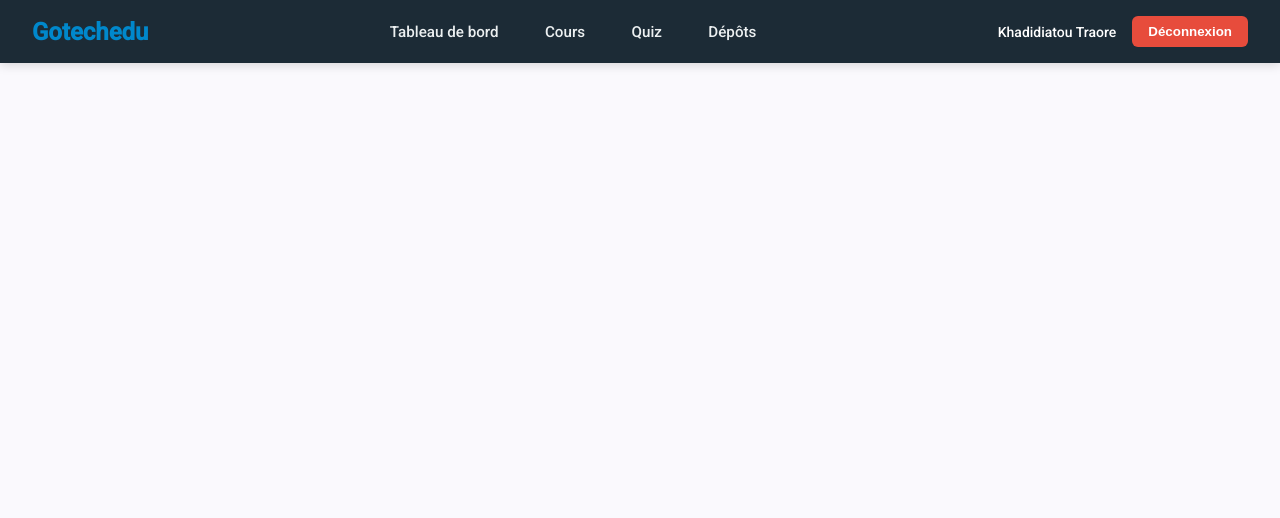
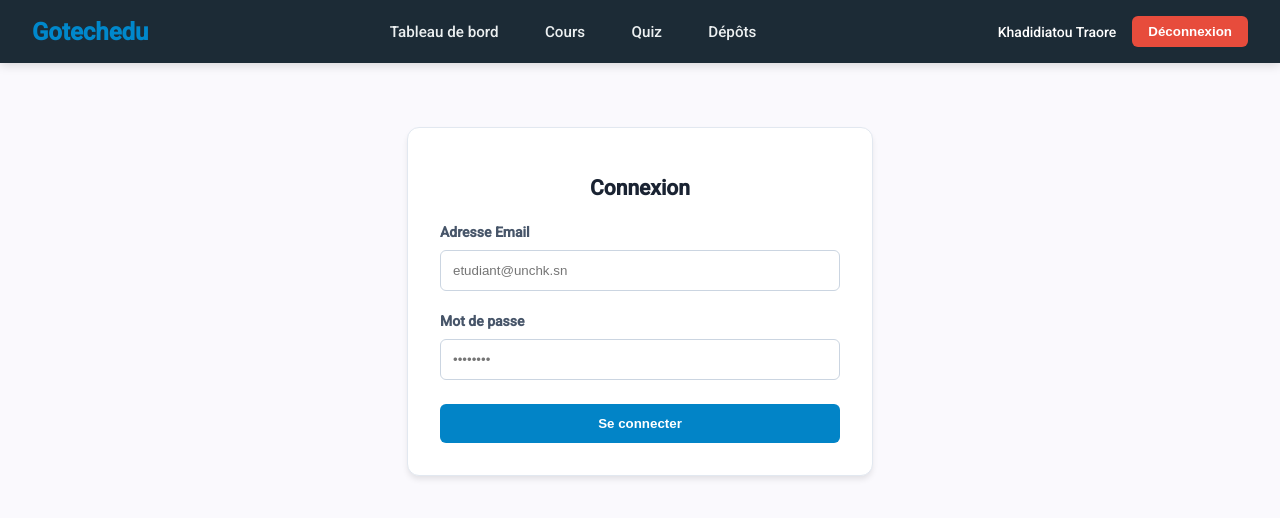
Before and after one commit to traorendeye3-hub/Gotechedu, an Angular app: page /login in a window 1280 px wide. Shown: the top 518 px of the page. Built offline with nearby package versions, Linux system fonts and the light colour scheme.

Commit message:
Fix router-outlet and navbar display

```diff
--- a/src/app/app.html
+++ b/src/app/app.html
@@ -1,4 +1,4 @@
-<!-- Navbar horizontale (visible uniquement si l'utilisateur est authentifié) -->
+<!-- Navbar horizontale -->
 <header *ngIf="isAuthenticated()" class="navbar">
   <div class="nav-left">
     <h1 class="logo">Gotechedu</h1>
@@ -14,7 +14,6 @@
     <a routerLink="/quiz" routerLinkActive="active">
       Quiz
     </a>
-    <!-- Nouvel onglet pour le dépôt de devoirs/TP -->
     <a routerLink="/assignments" routerLinkActive="active">
       Dépôts
     </a>
@@ -25,3 +24,8 @@
     <button class="btn-logout" (click)="logout()">Déconnexion</button>
   </div>
 </header>
+
+<!-- Conteneur principal qui affiche le contenu des pages (Tableau de bord, Dépôts, etc.) -->
+<main class="main-container">
+  <router-outlet></router-outlet>
+</main>
--- a/src/app/app.ts
+++ b/src/app/app.ts
@@ -15,12 +15,10 @@ export class App {
   constructor(private router: Router) {}
 
   isAuthenticated(): boolean {
-    return true; // Ou la logique de votre service d'authentification
+    return true;
   }
 
-  // Ajoutez cette méthode si elle est absente ou renommez-la si vous utilisiez onLogout()
   logout(): void {
-    // Logique de déconnexion (ex: suppression du token)
     localStorage.removeItem('token');
     this.router.navigate(['/login']);
   }
```
